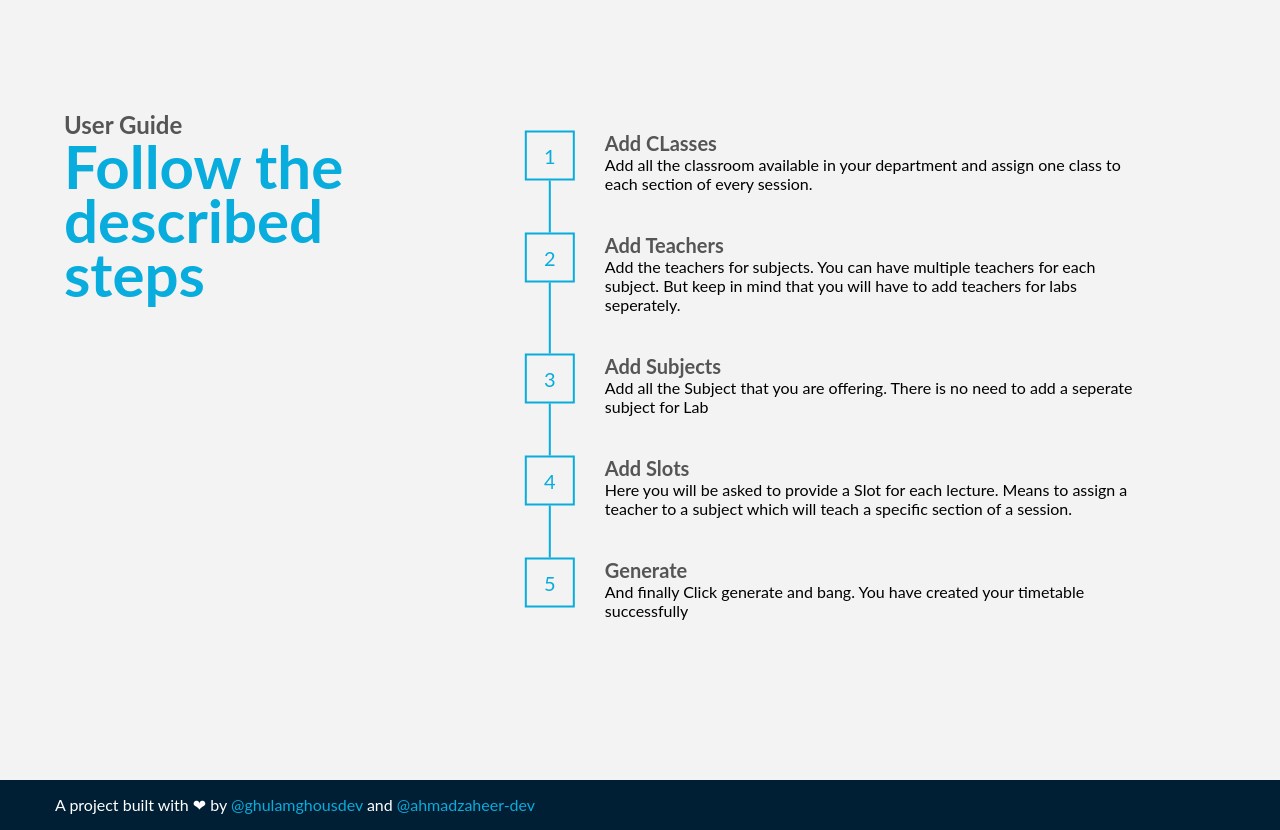
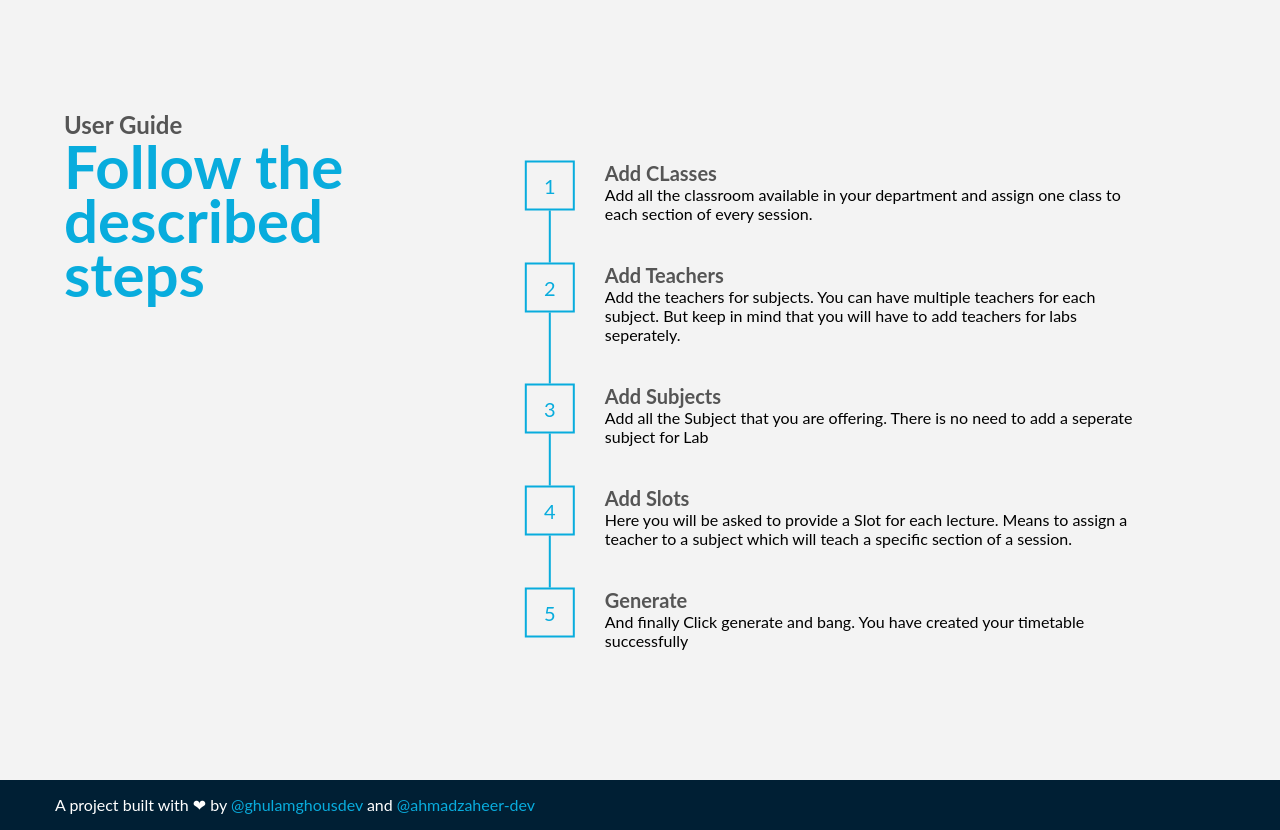
Before and after one commit to artem712/Scheduly, a React (Create React App) app in the folder frontend/: page / in a window 1280 px wide. Shown: the part 820-1650 px from the top of the page. Built offline with nearby package versions, Linux system fonts and the light colour scheme.

Commit message:
Removed warnings

```diff
--- a/frontend/src/components/OperateManual.js
+++ b/frontend/src/components/OperateManual.js
@@ -4,7 +4,7 @@ import Step from "./Step"
 
 const OperateManual = (props)=>{
     return(
-        <div className="operateManual">
+        <div className="operateManual"  style={{marginTop:30}}>
             <Step
                 number="1"
                 heading="Add CLasses"
--- a/frontend/src/components/TeacherListItem.js
+++ b/frontend/src/components/TeacherListItem.js
@@ -1,4 +1,4 @@
-import React, { Children } from "react";
+import React from "react";
 import "../styles/teacherlistitem.scss";
 
 function TeacherListItem(props) {
```
